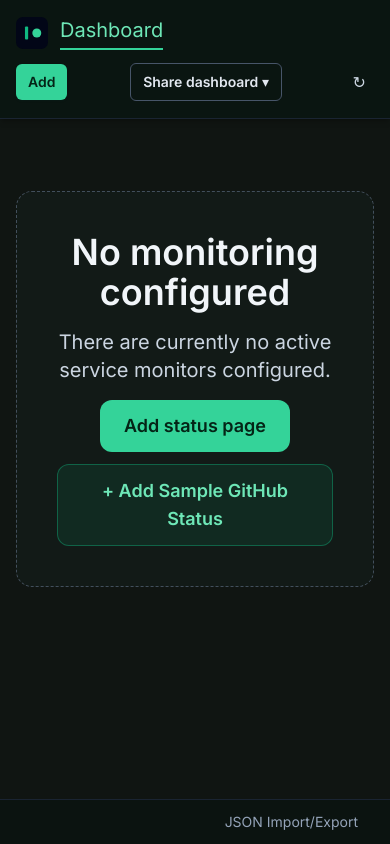
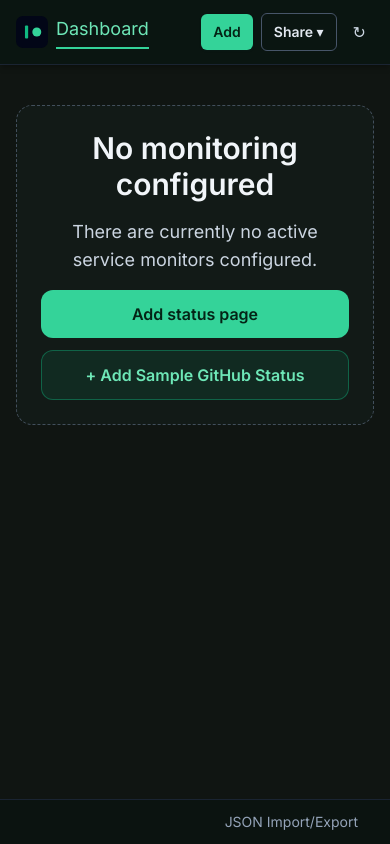
Before and after one commit to JoostVanVelthoven/statusdashboard, a React (Vite) app: page / in a window 390 px wide. Built offline with nearby package versions, Linux system fonts and the light colour scheme.

Commit message:
Tighten mobile dashboard header

```diff
--- a/src/App.tsx
+++ b/src/App.tsx
@@ -100,7 +100,7 @@ function NavLink({ to, label, isActive }: { to: string; label: string; isActive:
   return (
     <Link
       to={to}
-      className={`border-b-2 pb-1 text-xl transition md:text-2xl ${
+      className={`whitespace-nowrap border-b-2 pb-1 text-lg transition sm:text-xl md:text-2xl ${
         isActive
           ? 'border-emerald-400 text-emerald-300'
           : 'border-transparent text-slate-400 hover:text-slate-200'
@@ -327,10 +327,10 @@ export default function App() {
   return (
     <div className="flex min-h-screen flex-col bg-[#101512] text-slate-100">
       <nav className="sticky top-0 z-50 border-b border-slate-800/80 bg-[#0a1612]/90 shadow-md shadow-black/20 backdrop-blur">
-        <div className="mx-auto flex w-full max-w-[1920px] flex-col gap-3 px-4 py-4 sm:px-6 md:flex-row md:items-center md:justify-between md:px-10">
-          <div className="flex items-center gap-8">
-            <div className="flex items-center gap-3 md:gap-4">
-              <svg className="h-8 w-8" viewBox="0 0 100 100" aria-hidden="true">
+        <div className="mx-auto flex w-full max-w-[1920px] items-center justify-between gap-3 px-4 py-3 sm:px-6 md:px-10">
+          <div className="min-w-0 flex items-center gap-8">
+            <div className="flex min-w-0 items-center gap-2 sm:gap-3 md:gap-4">
+              <svg className="h-8 w-8 shrink-0" viewBox="0 0 100 100" aria-hidden="true">
                 <rect width="100" height="100" rx="22" fill="#020617" />
                 <rect x="28" y="30" width="10" height="40" rx="3" fill="#10b981" />
                 <circle cx="65" cy="50" r="14" fill="#34d399" />
@@ -339,7 +339,7 @@ export default function App() {
             </div>
           </div>
 
-          <div className="flex w-full items-center justify-between gap-2 text-slate-300 md:w-auto md:justify-end md:gap-4">
+          <div className="flex shrink-0 items-center justify-end gap-2 text-slate-300 md:gap-4">
             <span className="hidden text-lg lg:block">Refresh rate: 60s</span>
             {isDashboardRoute ? (
               <button
@@ -359,12 +359,13 @@ export default function App() {
                 aria-haspopup="menu"
                 aria-expanded={isShareMenuOpen}
               >
-                Share dashboard ▾
+                <span className="sm:hidden">Share ▾</span>
+                <span className="hidden sm:inline">Share dashboard ▾</span>
               </button>
 
               {isShareMenuOpen ? (
                 <div
-                  className="absolute left-0 mt-2 w-[min(16rem,calc(100vw-2rem))] max-h-[min(20rem,calc(100dvh-6rem))] overflow-y-auto overflow-x-hidden rounded-md border border-slate-700 bg-[#101e18] shadow-lg md:left-auto md:right-0 md:w-64"
+                  className="absolute right-0 mt-2 w-[min(16rem,calc(100vw-2rem))] max-h-[min(20rem,calc(100dvh-6rem))] overflow-y-auto overflow-x-hidden rounded-md border border-slate-700 bg-[#101e18] shadow-lg md:w-64"
                   role="menu"
                 >
                   {shareOptions.map((option) => (
--- a/src/components/StatusDashboard.tsx
+++ b/src/components/StatusDashboard.tsx
@@ -700,11 +700,11 @@ export const StatusDashboard = forwardRef<StatusDashboardHandle, StatusDashboard
   )
 
   return (
-    <main className="mx-auto w-full max-w-[1480px] px-4 py-6 sm:px-6 md:px-8 md:py-8">
+    <main className="mx-auto w-full max-w-[1480px] px-4 py-4 sm:px-6 sm:py-6 md:px-8 md:py-8">
       {pages.length === 0 ? (
-        <section className="mx-auto mt-12 max-w-2xl rounded-2xl border border-dashed border-slate-500/60 bg-[#141d1a]/70 p-10 text-center">
-          <h2 className="text-4xl font-semibold text-slate-100">No monitoring configured</h2>
-          <p className="mx-auto mt-4 max-w-lg text-xl text-slate-300">
+        <section className="mx-auto mt-6 max-w-2xl rounded-2xl border border-dashed border-slate-500/60 bg-[#141d1a]/70 p-6 text-center sm:mt-12 sm:p-10">
+          <h2 className="text-3xl font-semibold text-slate-100 sm:text-4xl">No monitoring configured</h2>
+          <p className="mx-auto mt-4 max-w-lg text-lg text-slate-300 sm:text-xl">
             There are currently no active service monitors configured.
           </p>
           <div className="mt-4 flex flex-wrap justify-center gap-3">
@@ -712,7 +712,7 @@ export const StatusDashboard = forwardRef<StatusDashboardHandle, StatusDashboard
               type="button"
               onClick={handleQuickAddClick}
               disabled={isPreparingAddFlow || isAddingPage}
-              className="rounded-xl bg-emerald-400 px-6 py-3 text-lg font-semibold text-[#042416] transition hover:brightness-110 disabled:cursor-not-allowed disabled:opacity-60"
+              className="w-full rounded-xl bg-emerald-400 px-6 py-3 text-base font-semibold text-[#042416] transition hover:brightness-110 disabled:cursor-not-allowed disabled:opacity-60 sm:w-auto sm:text-lg"
             >
               Add status page
             </button>
@@ -722,7 +722,7 @@ export const StatusDashboard = forwardRef<StatusDashboardHandle, StatusDashboard
                 void handleAddSample()
               }}
               disabled={isAddingPage}
-              className="rounded-xl border border-emerald-500/40 bg-emerald-500/10 px-6 py-3 text-lg font-semibold text-emerald-300 transition hover:bg-emerald-500/20 disabled:cursor-not-allowed disabled:opacity-60"
+              className="w-full rounded-xl border border-emerald-500/40 bg-emerald-500/10 px-6 py-3 text-base font-semibold text-emerald-300 transition hover:bg-emerald-500/20 disabled:cursor-not-allowed disabled:opacity-60 sm:w-auto sm:text-lg"
             >
               + Add Sample GitHub Status
             </button>
```
